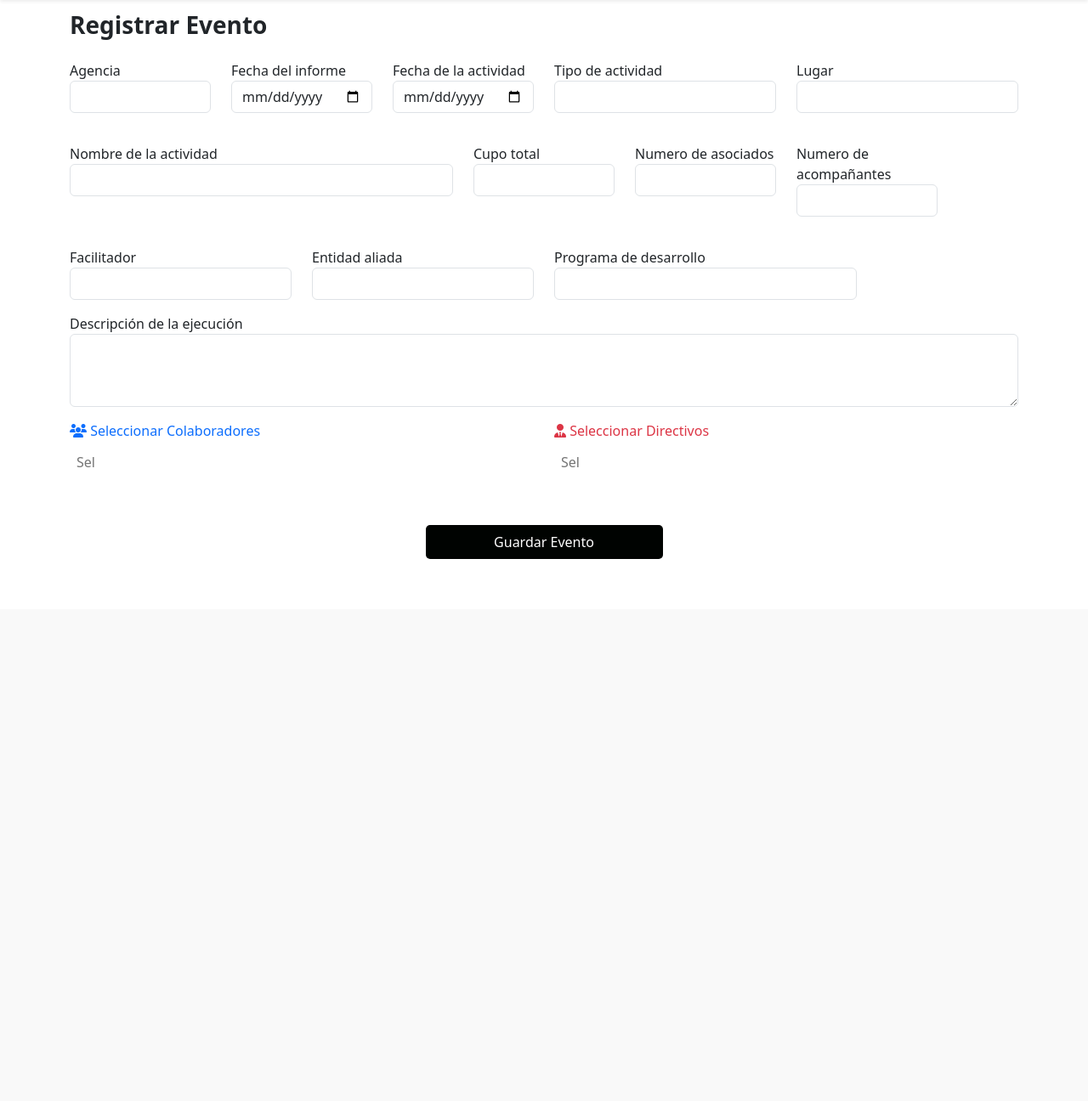
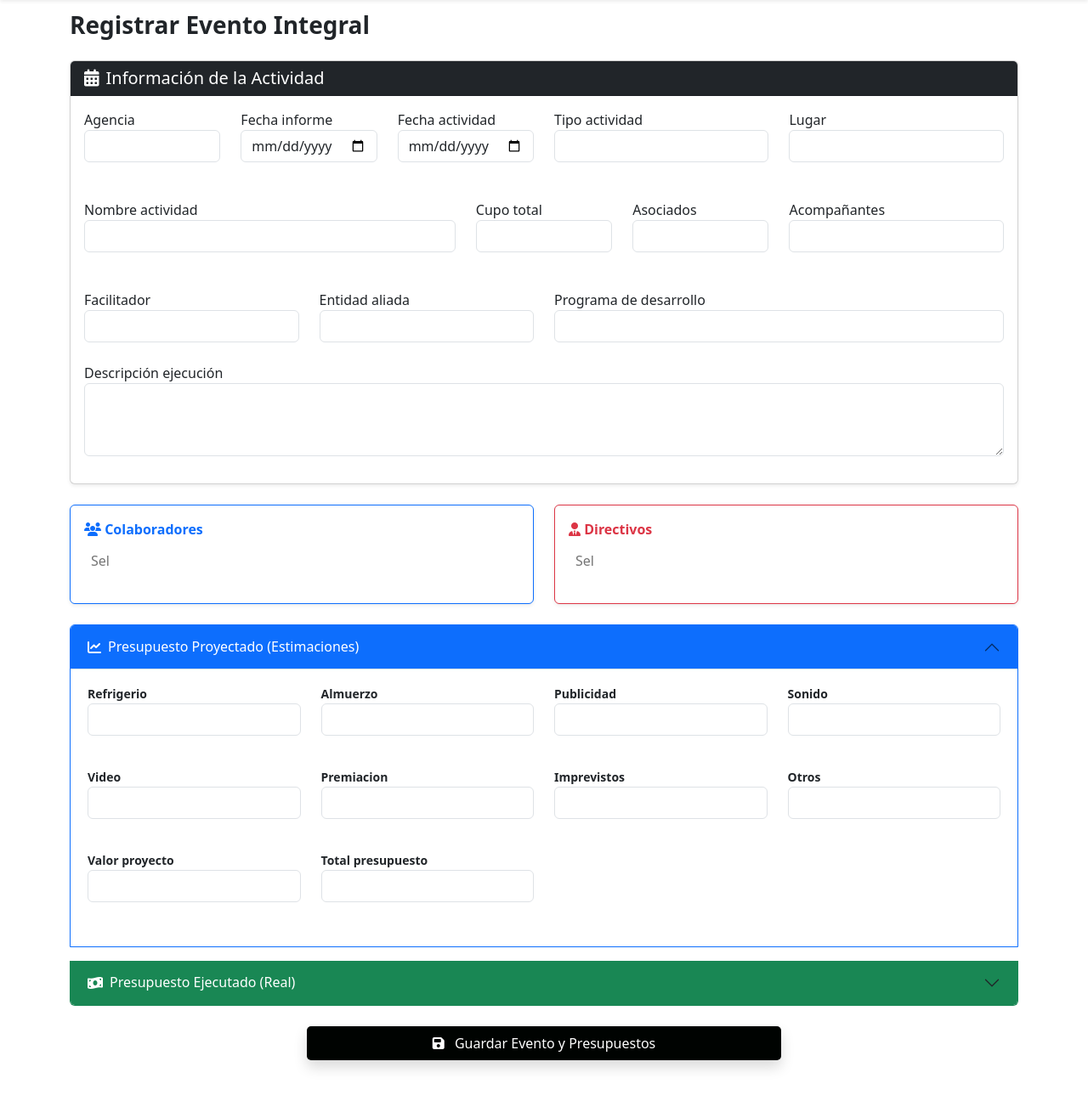
Before and after one commit to maicolmike/eventos, a Django app: page /eventos/crear/ in a window 1280 px wide. Shown: the part 83-1379 px from the top of the page at 85% size. Before the commit the page ends 741 px from the top, so only its background shows below. Run offline with Django 5.2, Linux system fonts and the light colour scheme; a user stored in the database is signed in; data comes from the database, SQL or seed files in the repository; data that the repository does not hold is empty; some libraries are stand-ins or nearby versions.

Commit message:
tablas presupuesto

```diff
--- a/registrar_eventos/forms.py
+++ b/registrar_eventos/forms.py
@@ -114,12 +114,25 @@
         # Siempre debes retornar el valor limpio
         return identificacion
 
+class PresupuestoForm(forms.ModelForm):
+    class Meta:
+        model = Presupuesto
+        # Excluimos evento y tipo porque se llenan automáticamente en la vista
+        exclude = ['evento', 'tipo']
+        widgets = {
+            'refrigerio': forms.NumberInput(attrs={'class': 'form-control'}),
+            'almuerzo': forms.NumberInput(attrs={'class': 'form-control'}),
+            'publicidad': forms.NumberInput(attrs={'class': 'form-control'}),
+            'sonido': forms.NumberInput(attrs={'class': 'form-control'}),
+            'video': forms.NumberInput(attrs={'class': 'form-control'}),
+            'premiacion': forms.NumberInput(attrs={'class': 'form-control'}),
+            'imprevistos': forms.NumberInput(attrs={'class': 'form-control'}),
+            'otros': forms.NumberInput(attrs={'class': 'form-control'}),
+            'valor_proyecto': forms.NumberInput(attrs={'class': 'form-control'}),
+            'total_presupuesto': forms.NumberInput(attrs={'class': 'form-control'}),
+        }
+
 class PremiacionForm(forms.ModelForm):
     class Meta:
         model = Premiacion
         fields = '__all__'
-
-class PresupuestoForm(forms.ModelForm):
-    class Meta:
-        model = Presupuesto
-        fields = '__all__'
--- a/registrar_eventos/views.py
+++ b/registrar_eventos/views.py
@@ -3,23 +3,51 @@
 # Create your views here.
 from django.shortcuts import redirect, get_object_or_404
 from .models import Evento
-from .forms import EventoForm,ParticipanteForm
+from .forms import EventoForm,ParticipanteForm,PresupuestoForm
 from django.contrib.auth.decorators import login_required
 from django.contrib import messages
 
 #crear evento
 @login_required(login_url='login')
 def crear_evento(request):
-    form = EventoForm(request.POST or None)
     if request.method == 'POST':
-        if form.is_valid():
-            # Al llamar a save() directamente, Django guarda el Evento
-            # Y las relaciones ManyToMany (colaboradores/directivos) automáticamente.
-            form.save()
-            messages.success(request, 'Evento creado')
+        # Instanciamos los 3 formularios con los datos del POST
+        form = EventoForm(request.POST)
+        # El prefix es fundamental para separar los datos en el request.POST
+        form_proyectado = PresupuestoForm(request.POST, prefix='proyectado')
+        form_ejecutado = PresupuestoForm(request.POST, prefix='ejecutado')
+
+        if form.is_valid() and form_proyectado.is_valid() and form_ejecutado.is_valid():
+            # 1. Guardamos el evento (esto incluye los ManyToMany de participantes)
+            evento = form.save()
+
+            # 2. Guardamos presupuesto Proyectado
+            presu_p = form_proyectado.save(commit=False)
+            presu_p.evento = evento
+            presu_p.tipo = 'proyectado'
+            presu_p.save()
+
+            # 3. Guardamos presupuesto Ejecutado
+            presu_e = form_ejecutado.save(commit=False)
+            presu_e.evento = evento
+            presu_e.tipo = 'ejecutado'
+            presu_e.save()
+
+            messages.success(request, 'Evento y presupuestos registrados correctamente')
             return redirect('listar_eventos')
+    else:
+        # Formularios vacíos para la carga inicial (GET)
+        form = EventoForm()
+        form_proyectado = PresupuestoForm(prefix='proyectado')
+        form_ejecutado = PresupuestoForm(prefix='ejecutado')
 
-    return render(request, 'registrar_eventos/crear_evento.html', {'form': form, 'title': "Crear evento"})
+    context = {
+        'form': form,
+        'form_proyectado': form_proyectado,
+        'form_ejecutado': form_ejecutado,
+        'title': "Crear evento integral"
+    }
+    return render(request, 'registrar_eventos/crear_evento.html', context)
 
 #listar eventos
 @login_required(login_url='login')
@@ -40,10 +68,14 @@
 # detalle evento
 @login_required(login_url='login')
 def detalle_evento(request, evento_id):
-    # Buscamos el evento o devolvemos un error 404 si no existe
     evento = get_object_or_404(Evento, id=evento_id)
+    # Extra: Obtenemos los presupuestos para mostrarlos en el detalle
+    presu_proyectado = evento.presupuestos.filter(tipo='proyectado').first()
+    presu_ejecutado = evento.presupuestos.filter(tipo='ejecutado').first()
 
     return render(request, 'registrar_eventos/detalle_evento.html', {
         'evento': evento,
+        'presu_p': presu_proyectado,
+        'presu_e': presu_ejecutado,
         'title': f"Detalle - {evento.nombre_actividad}"
     })
--- a/templates/registrar_eventos/crear_evento.html
+++ b/templates/registrar_eventos/crear_evento.html
@@ -2,138 +2,132 @@
 {% load static %}
 
 {% block content %}
-
 {% if user.is_superuser %}
 
 <link rel="stylesheet" href="{% static 'css/forms.css' %}">
 <link rel="stylesheet" href="{% static 'css/botonRegister.css' %}">
 
-<div class="container mt-5">
+<div class="container mt-5 mb-5">
 
-    <!-- 🔹 MENSAJES (éxito, error, etc) -->
     {% include 'inicio/messages.html' %}
 
-    <!-- 🔹 TÍTULO -->
-    <h3 class="mb-4"><b>Registrar Evento</b></h3>
+    <h3 class="mb-4"><b>Registrar Evento Integral</b></h3>
 
     <form method="post">
         {% csrf_token %}
 
-        <!-- 🔹 FILA 1 -->
+        <div class="card shadow-sm mb-4">
+            <div class="card-header bg-dark text-white">
+                <h5 class="mb-0"><i class="fas fa-calendar-alt me-2"></i>Información de la Actividad</h5>
+            </div>
+            <div class="card-body">
                 <div class="row">
-            <div class="col-md-2">
-                <label>Agencia</label>
-                {{ form.agencia }}
+                    <div class="col-md-2 mb-3"><label>Agencia</label>{{ form.agencia }}</div>
+                    <div class="col-md-2 mb-3"><label>Fecha informe</label>{{ form.fecha_informe }}</div>
+                    <div class="col-md-2 mb-3"><label>Fecha actividad</label>{{ form.fecha_actividad }}</div>
+                    <div class="col-md-3 mb-3"><label>Tipo actividad</label>{{ form.tipo_actividad }}</div>
+                    <div class="col-md-3 mb-3"><label>Lugar</label>{{ form.lugar_actividad }}</div>
                 </div>
 
-            <div class="col-md-2">
-                <label>Fecha del informe</label>
-                {{ form.fecha_informe }}
+                <div class="row mt-2">
+                    <div class="col-md-5 mb-3"><label>Nombre actividad</label>{{ form.nombre_actividad }}</div>
+                    <div class="col-md-2 mb-3"><label>Cupo total</label>{{ form.cupo_participantes }}</div>
+                    <div class="col-md-2 mb-3"><label>Asociados</label>{{ form.asociados_participantes }}</div>
+                    <div class="col-md-3 mb-3"><label>Acompañantes</label>{{ form.acompanantes_participantes }}</div>
                 </div>
 
-            <div class="col-md-2">
-                <label>Fecha de la actividad</label>
-                {{ form.fecha_actividad }}
+                <div class="row mt-2">
+                    <div class="col-md-3 mb-3"><label>Facilitador</label>{{ form.facilitador }}</div>
+                    <div class="col-md-3 mb-3"><label>Entidad aliada</label>{{ form.entidad_aliada }}</div>
+                    <div class="col-md-6 mb-3"><label>Programa de desarrollo</label>{{ form.programa_desarrollo }}</div>
                 </div>
 
-            <div class="col-md-3">
-                <label>Tipo de actividad</label>
-                {{ form.tipo_actividad }}
+                <div class="row mt-2">
+                    <div class="col-md-12 mb-3"><label>Descripción ejecución</label>{{ form.descripcion_ejecucion }}</div>
                 </div>
-
-            <div class="col-md-3">
-                <label>Lugar</label>
-                {{ form.lugar_actividad }}
             </div>
         </div>
 
-        <!-- 🔹 FILA 2 -->
-        <div class="row mt-3">
-            <div class="col-md-5">
-                <label>Nombre de la actividad</label>
-                {{ form.nombre_actividad }}
+        <div class="row mb-4">
+            <div class="col-md-6">
+                <div class="card border-primary shadow-sm h-100">
+                    <div class="card-body">
+                        <label class="form-label fw-bold text-primary"><i class="fas fa-users"></i> Colaboradores</label>
+                        {{ form.colaboradores }}
+                    </div>
+                </div>
+            </div>
+            <div class="col-md-6">
+                <div class="card border-danger shadow-sm h-100">
+                    <div class="card-body">
+                        <label class="form-label fw-bold text-danger"><i class="fas fa-user-tie"></i> Directivos</label>
+                        {{ form.directivos }}
+                    </div>
+                </div>
+            </div>
         </div>
 
-            <div class="col-md-2">
-                <label>Cupo total</label>
-                {{ form.cupo_participantes }}
+        <div class="accordion mb-4" id="accordionPresupuesto">
+
+            <div class="accordion-item border-primary">
+                <h2 class="accordion-header">
+                    <button class="accordion-button bg-primary text-white" type="button" data-bs-toggle="collapse" data-bs-target="#collapseP">
+                        <i class="fas fa-chart-line me-2"></i> Presupuesto Proyectado (Estimaciones)
+                    </button>
+                </h2>
+                <div id="collapseP" class="accordion-collapse collapse show" data-bs-parent="#accordionPresupuesto">
+                    <div class="accordion-body">
+                        <div class="row">
+                            {% for field in form_proyectado %}
+                                <div class="col-md-3 mb-3">
+                                    <label class="small fw-bold">{{ field.label }}</label>
+                                    {{ field }}
+                                </div>
+                            {% endfor %}
+                        </div>
+                    </div>
+                </div>
             </div>
 
-            <div class="col-md-2">
-                <label>Numero de asociados</label>
-                {{ form.asociados_participantes }}
+            <div class="accordion-item border-success mt-3">
+                <h2 class="accordion-header">
+                    <button class="accordion-button collapsed bg-success text-white" type="button" data-bs-toggle="collapse" data-bs-target="#collapseE">
+                        <i class="fas fa-money-bill-wave me-2"></i> Presupuesto Ejecutado (Real)
+                    </button>
+                </h2>
+                <div id="collapseE" class="accordion-collapse collapse" data-bs-parent="#accordionPresupuesto">
+                    <div class="accordion-body">
+                        <div class="row">
+                            {% for field in form_ejecutado %}
+                                <div class="col-md-3 mb-3">
+                                    <label class="small fw-bold">{{ field.label }}</label>
+                                    {{ field }}
                                 </div>
-
-            <div class="col-md-2">
-                <label>Numero de acompañantes</label>
-                {{ form.acompanantes_participantes }}
+                            {% endfor %}
+                        </div>
+                    </div>
+                </div>
             </div>
 
         </div>
 
-        <!-- 🔹 FILA 3 -->
-        <div class="row mt-3">
-            <div class="col-md-3">
-                <label>Facilitador</label>
-                {{ form.facilitador }}
-            </div>
-
-            <div class="col-md-3">
-                <label>Entidad aliada</label>
-                {{ form.entidad_aliada }}
-            </div>
-
-            <div class="col-md-4">
-                <label>Programa de desarrollo</label>
-                {{ form.programa_desarrollo }}
-            </div>
-
-        </div>
-        <!-- 🔹 FILA 4 -->
-        <div class="row mt-3">
-            <div class="col-md-12">
-                <label>Descripción de la ejecución</label>
-                {{ form.descripcion_ejecucion }}
-            </div>
-        </div>
-
-        <!-- 🔹 FILA 5 -->
-        <div class="row mt-3">
-            <div class="col-md-6 mb-3">
-                <label class="form-label font-weight-bold text-primary">
-                    <i class="fas fa-users"></i> Seleccionar Colaboradores
-                </label>
-                {{ form.colaboradores }}
-            </div>
-
-            <div class="col-md-6 mb-3">
-                <label class="form-label font-weight-bold text-danger">
-                    <i class="fas fa-user-tie"></i> Seleccionar Directivos
-                </label>
-                {{ form.directivos }}
-            </div>
-        </div>
-
-        <!-- 🔹 BOTÓN -->
         <div class="text-center mt-4">
-            <button type="submit" class="btn btn-success px-5 register-button w-25">
-                Guardar Evento
+            <button type="submit" class="btn btn-dark btn-lg px-5 shadow register-button">
+                <i class="fas fa-save me-2"></i> Guardar Evento y Presupuestos
             </button>
         </div>
 
     </form>
-
 </div>
 
 <script>
     $(document).ready(function() {
-        // Inicializamos Select2 para los campos de colaboradores y directivos
-        // Usamos la clase 'form-control' que ya tienen tus campos
+        // Inicializamos Select2
         $('select[multiple]').select2({
-            theme: 'bootstrap-5', // Aplica el tema de Bootstrap 5
-            placeholder: 'Selecciona una o más personas...',
-            allowClear: true,     // Permite borrar la selección
-            width: '100%'         // Asegura que ocupe todo el ancho de la columna
+            theme: 'bootstrap-5',
+            placeholder: 'Seleccionar...',
+            allowClear: true,
+            width: '100%'
         });
     });
 </script>
@@ -141,5 +135,4 @@
 {% else %}
     {% include 'inicio/accesoRestringido.html' %}
 {% endif %}
-
 {% endblock %}
```
Also changed, not shown: registrar_eventos/models.py (+8 -8 lines), registrar_eventos/migrations/0003_alter_presupuesto_almuerzo_and_more.py (added). Lines whose indentation alone changed are shown as unchanged.
